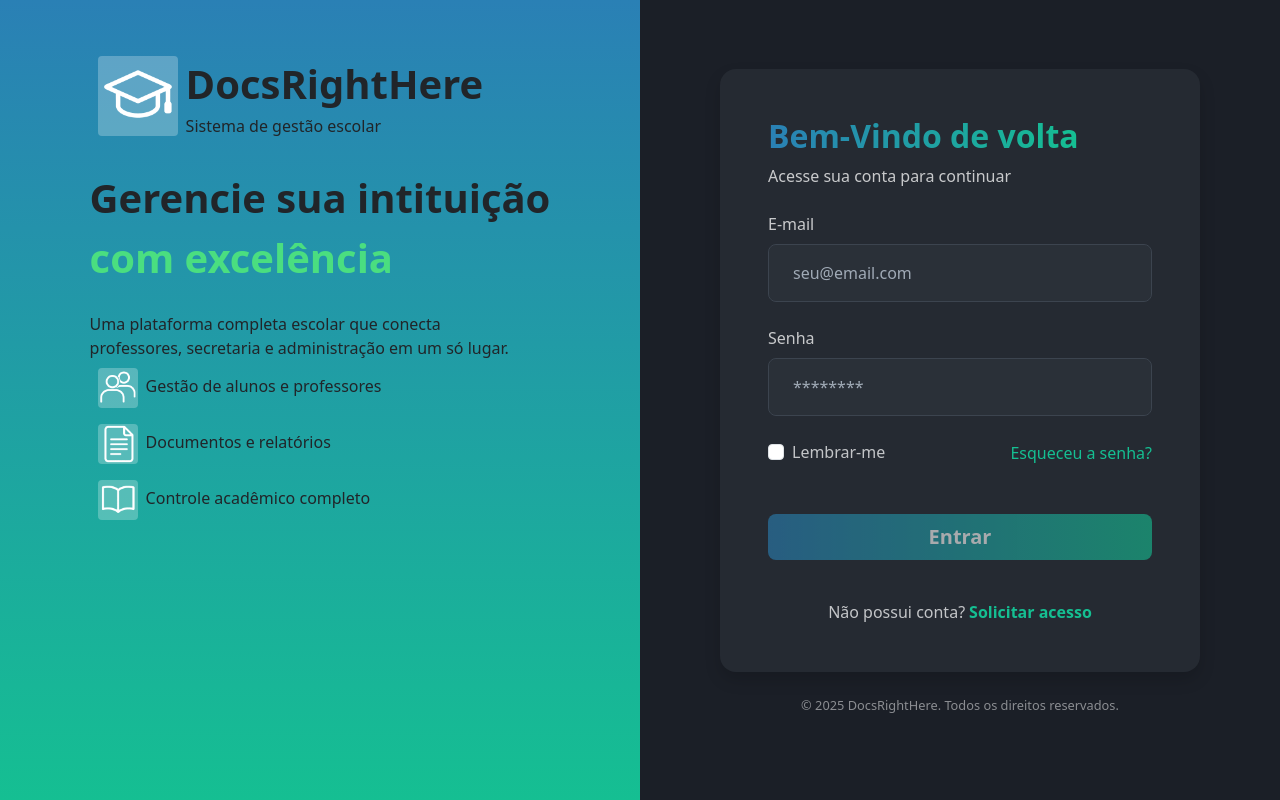
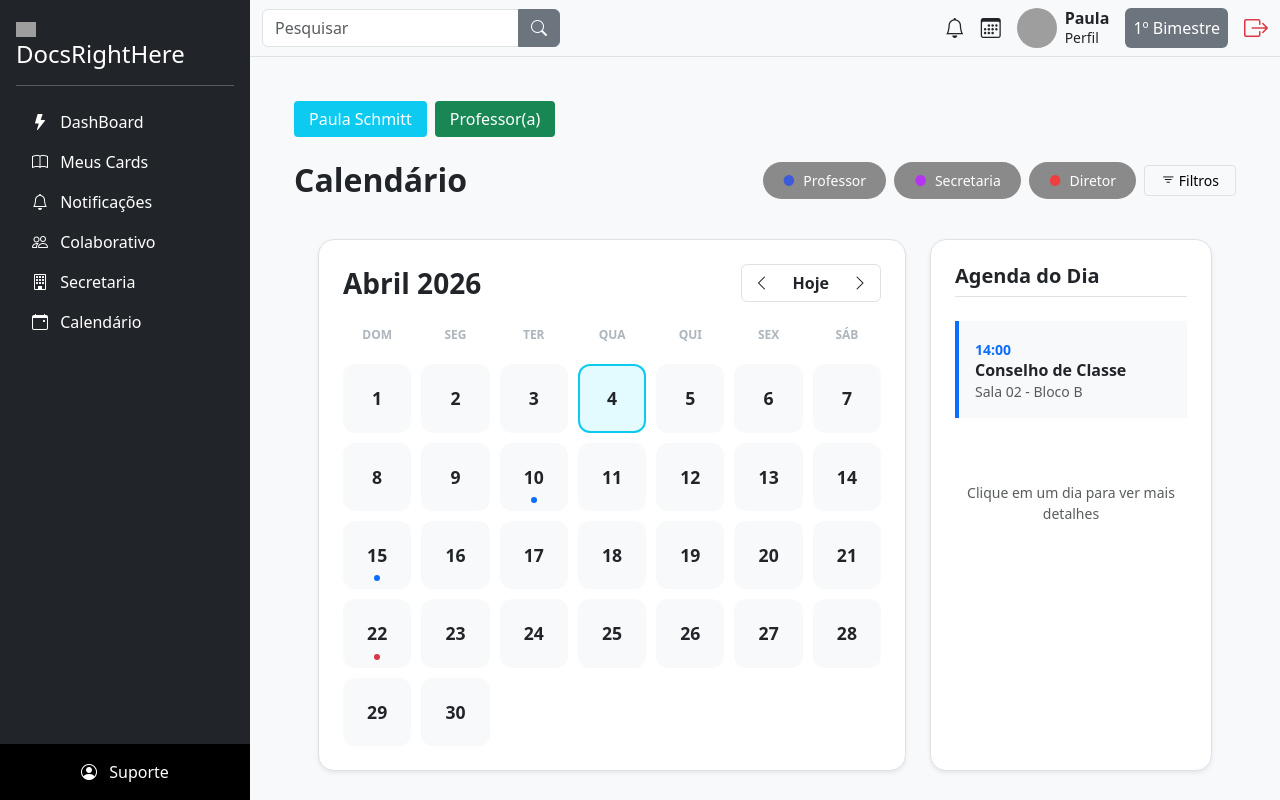
Before and after one commit to victoreemanuel/Docs-Right-Here, an Angular app in the folder frontend/docsRightHere/: page /Auth1/calendario in a window 1280 px wide. Before the commit this address led to /Auth/login. Built offline with nearby package versions, Linux system fonts and the light colour scheme; grey boxes are pictures that could not be loaded.

Commit message:
feat: implementacao do layout do calendario academico

```diff
--- a/frontend/docsRightHere/src/app/app.routes.ts
+++ b/frontend/docsRightHere/src/app/app.routes.ts
@@ -5,6 +5,7 @@ import { CadastroPage } from './pages/cadastro-page/cadastro-page';
 import { Dashboard } from './dashboard/dashboard';
 import { MeusCards } from './meus-cards/meus-cards';
 import { Notificacoes } from './notificacoes/notificacoes';
+import { Calendario } from './calendario/calendario';
 import { Auth1 } from './auth/auth1';
 
 export const routes: Routes = [
@@ -27,7 +28,8 @@ export const routes: Routes = [
     children: [
       { path: 'dashboard', component: Dashboard },
       { path: 'meus-cards', component: MeusCards },
-      { path: 'Notificacoes', component: Notificacoes },
+      { path: 'notificacoes', component: Notificacoes },
+      { path: 'calendario', component: Calendario },
     ]
   },
 
--- /dev/null
+++ b/frontend/docsRightHere/src/app/calendario/calendario.css
@@ -0,0 +1,55 @@
+.calendar-grid {
+  display: grid;
+  grid-template-columns: repeat(7, 1fr);
+  gap: 10px;
+}
+
+.w-day {
+  text-align: center;
+  font-weight: 700;
+  color: #adb5bd;
+  font-size: 0.75rem;
+  padding-bottom: 10px;
+}
+
+.day-cell {
+  aspect-ratio: 1;
+  background: #f8f9fa;
+  border-radius: 12px;
+  display: flex;
+  flex-direction: column;
+  align-items: center;
+  justify-content: center;
+  cursor: pointer;
+  transition: 0.2s;
+  position: relative;
+}
+
+.day-cell:hover {
+  background: #e9ecef;
+  transform: translateY(-2px);
+}
+
+.day-cell.today {
+  border: 2px solid #0dcaf0;
+  background: #e3faff;
+}
+
+.day-num { font-weight: 600; font-size: 1.1rem; }
+
+.event-dot {
+  width: 6px;
+  height: 6px;
+  border-radius: 50%;
+  position: absolute;
+  bottom: 8px;
+}
+
+.badge-user { background: #0dcaf0; color: #fff; padding: 6px 15px; border-radius: 4px; font-weight: 500; }
+.badge-role { background: #198754; color: #fff; padding: 6px 15px; border-radius: 4px; }
+
+.filtro { padding: 8px 20px; border-radius: 25px; color: #fff; font-size: 14px; background: #8a8a8a; }
+.filtro::before { content: "●"; margin-right: 8px; }
+.f-prof::before { color: #3b5bdb; }
+.f-sec::before { color: #b533f1; }
+.f-dir::before { color: #f03e3e; }
--- /dev/null
+++ b/frontend/docsRightHere/src/app/calendario/calendario.html
@@ -0,0 +1,59 @@
+<div class="container-fluid p-4">
+  <header class="d-flex align-items-center mb-4 gap-2">
+    <div class="badge-user">Paula Schmitt</div>
+    <div class="badge-role">Professor(a)</div>
+  </header>
+
+  <section class="d-flex justify-content-between align-items-center mb-3">
+    <h2 class="fw-bold m-0">Calendário</h2>
+    <div class="d-flex gap-2 align-items-center">
+      <span class="filtro f-prof">Professor</span>
+      <span class="filtro f-sec">Secretaria</span>
+      <span class="filtro f-dir">Diretor</span>
+      <button class="btn btn-light btn-sm border px-3">
+        <i class="bi bi-filter"></i> Filtros
+      </button>
+    </div>
+  </section>
+
+<div class="container-fluid p-4">
+  <div class="row g-4">
+    <div class="col-lg-8">
+      <div class="bg-white rounded-4 shadow-sm p-4 border">
+        <div class="d-flex justify-content-between align-items-center mb-4">
+          <h3 class="fw-bold m-0">Abril 2026</h3>
+          <div class="btn-group border rounded">
+            <button class="btn btn-white border-0"><i class="bi bi-chevron-left"></i></button>
+            <button class="btn btn-white border-0 fw-bold">Hoje</button>
+            <button class="btn btn-white border-0"><i class="bi bi-chevron-right"></i></button>
+          </div>
+        </div>
+
+        <div class="calendar-grid">
+          <div class="w-day">DOM</div><div class="w-day">SEG</div><div class="w-day">TER</div>
+          <div class="w-day">QUA</div><div class="w-day">QUI</div><div class="w-day">SEX</div><div class="w-day">SÁB</div>
+
+          @for (dia of [1,2,3,4,5,6,7,8,9,10,11,12,13,14,15,16,17,18,19,20,21,22,23,24,25,26,27,28,29,30]; track $index) {
+            <div class="day-cell" [class.today]="dia === 4">
+              <span class="day-num">{{dia}}</span>
+              @if (dia === 10 || dia === 15) { <div class="event-dot bg-primary"></div> }
+              @if (dia === 22) { <div class="event-dot bg-danger"></div> }
+            </div>
+          }
+        </div>
+      </div>
+    </div>
+
+    <div class="col-lg-4">
+      <div class="bg-white rounded-4 shadow-sm p-4 border h-100">
+        <h5 class="fw-bold border-bottom pb-2 mb-4">Agenda do Dia</h5>
+        <div class="event-card border-start border-4 border-primary p-3 bg-light mb-3">
+          <small class="text-primary fw-bold">14:00</small>
+          <h6 class="m-0 fw-bold">Conselho de Classe</h6>
+          <p class="small text-muted mb-0">Sala 02 - Bloco B</p>
+        </div>
+        <p class="text-center text-muted small py-5">Clique em um dia para ver mais detalhes</p>
+      </div>
+    </div>
+  </div>
+</div>
--- a/frontend/docsRightHere/src/app/navbar-component/navbar-component.html
+++ b/frontend/docsRightHere/src/app/navbar-component/navbar-component.html
@@ -16,10 +16,10 @@
          </a>
         </li>
         <li><a routerLink="/Auth1/meus-cards" class="nav-link text-white"><i class="bi bi-book me-2"></i> Meus Cards</a></li>
-        <li><a routerLink="/Auth1/Notificacoes" class="nav-link text-white"><i class="bi bi-bell me-2"></i> Notificações</a></li>
+        <li><a routerLink="/Auth1/notificacoes" class="nav-link text-white"><i class="bi bi-bell me-2"></i> Notificações</a></li>
         <li><a routerLink="" class="nav-link text-white"><i class="bi bi-people me-2"></i> Colaborativo</a></li>
         <li><a routerLink="" class="nav-link text-white"><i class="bi bi-building me-2"></i> Secretaria</a></li>
-        <li><a routerLink="" class="nav-link text-white"><i class="bi bi-calendar-event me-2"></i> Calendário</a></li>
+        <li><a routerLink="/Auth1/calendario" class="nav-link text-white"><i class="bi bi-calendar-event me-2"></i> Calendário</a></li>
       </ul>
     </div>
 
```
Also changed, not shown: frontend/docsRightHere/src/app/calendario/calendario.ts (added, +9 -0 lines), 1 other file (tests, documents, lock files or other folders).
